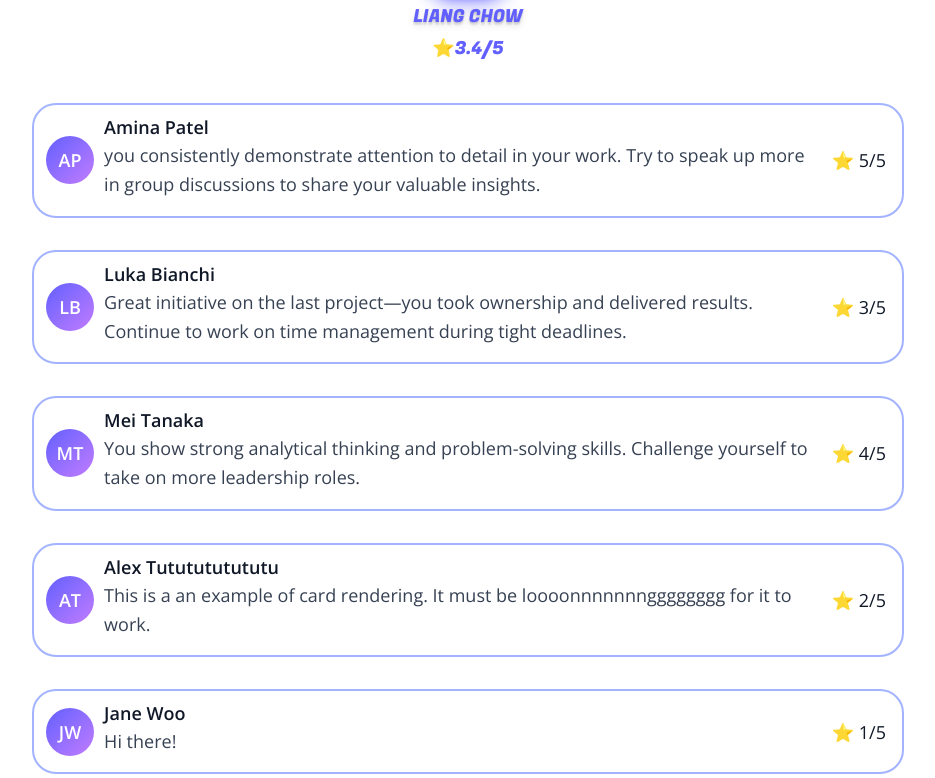
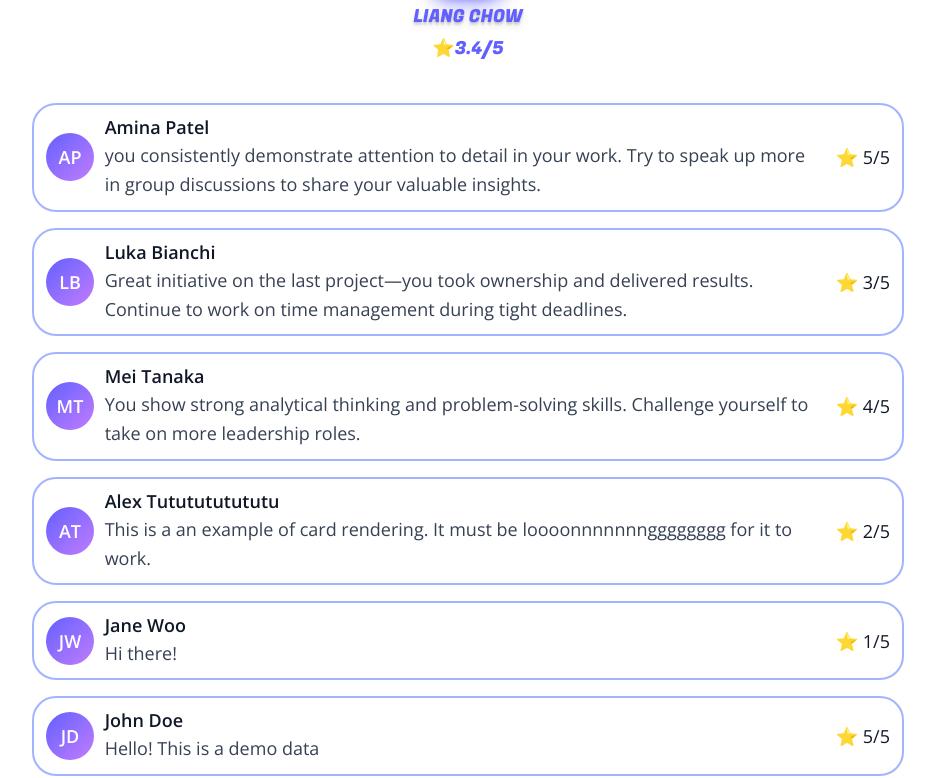
Before and after one commit to liangchow/full-stack-feedback, a Next.js app: page / in a window 1280 px wide. Shown: the part 628-1406 px from the top of the page, without its empty margins (172-1107 px from the left). Built offline with nearby package versions, Linux system fonts and the light colour scheme; no server answers.

Commit message:
Update Card and CardList

```diff
--- a/components/Card.js
+++ b/components/Card.js
@@ -36,11 +36,11 @@ export default function Card(props) {
             <div className="flex flex-col ml-1 w-full">
                 <div className={`${!todo.status && !readOnly ? 'opacity-50' : ''}`}>
                   <h3 className="font-semibold text-gray-900 text-lg">{todo.firstName} {todo.lastName}</h3>
-                  <p className="text-gray-700 leading-relaxed mb-2">{todo.comment}</p>
+                  <p className="text-gray-700 leading-relaxed mb-0.5">{todo.comment}</p>
                 </div>
             </div>
 
-            <div className='flex p-2 ml-1 text-nowrap text-gray-900 '>⭐ {todo.rating}/5</div>
+            <div className='flex p-1 ml-1 text-nowrap text-gray-900 '>⭐ {todo.rating}/5</div>
           </div>
         </>
       )
--- a/components/CardList.js
+++ b/components/CardList.js
@@ -26,7 +26,7 @@ export default function CardList({ todos, handleToggleStatus, readOnly = false }
   }
 
   return (
-    <div className="grid gap-4 sm:gap-6">
+    <div className="grid gap-0.5 sm:gap-2">
       {visibleTodos.map((todo, index) => (
         <Card
           key={todo.id || index}
```
